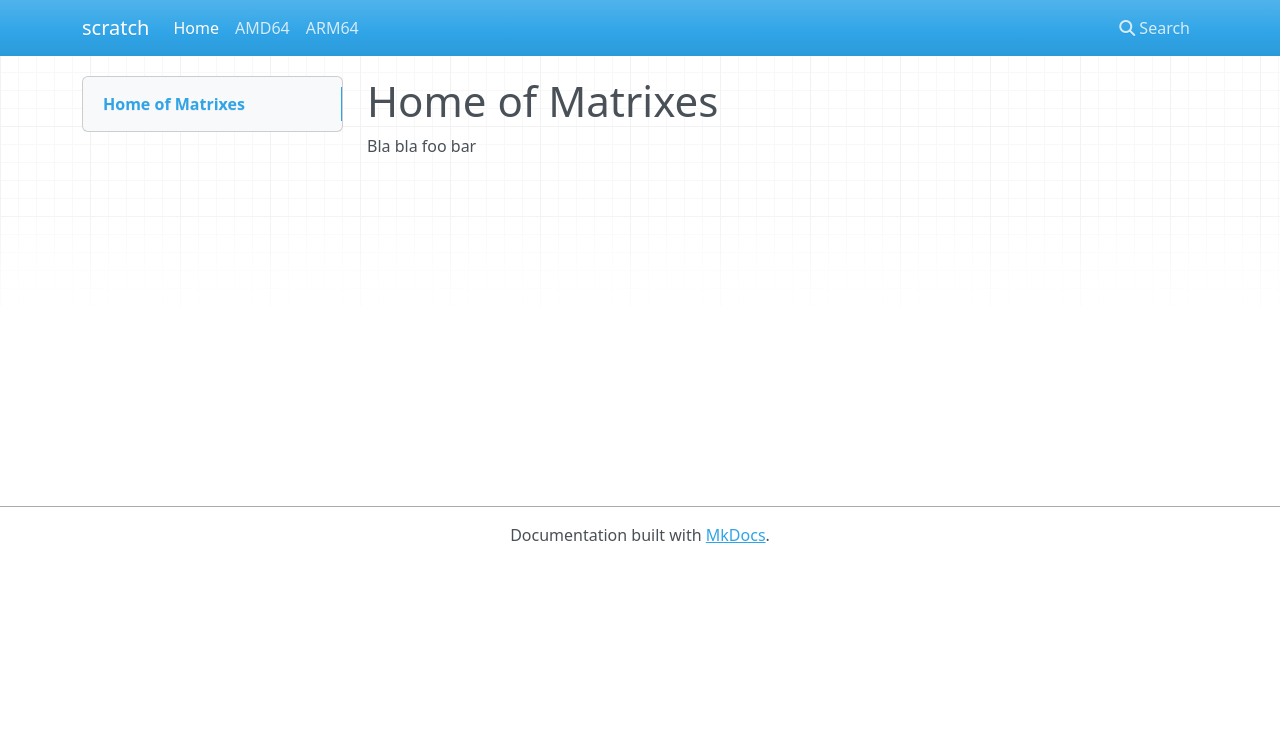
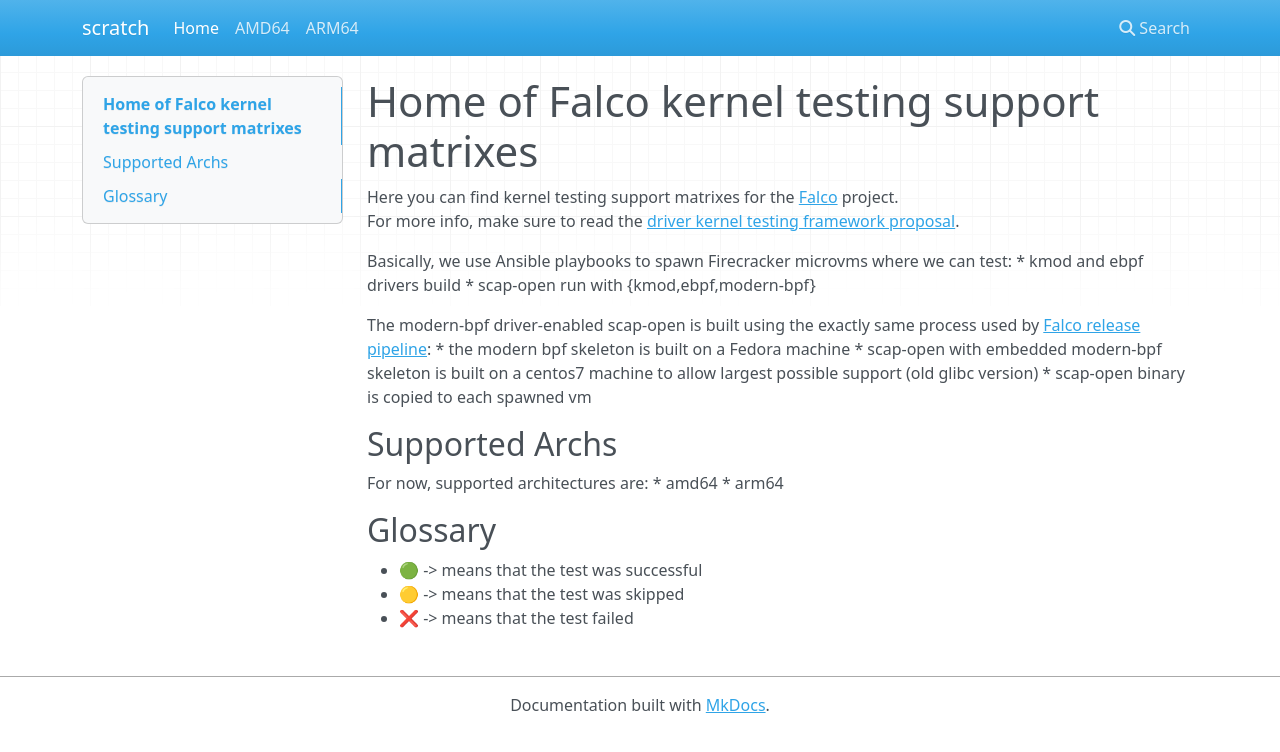
Before and after one commit to FedeDP/scratch, an MkDocs documentation site: the page built from docs/index.md, in a window 1280 px wide. Shown: the top 752 px of the page. Built offline with MkDocs 1.6.1, drawn with Linux system fonts in a browser that asks for light colours; nearby versions of some CDN libraries.

Commit message:
wip
Signed-off-by: Federico Di Pierro <nierro92@gmail.com>

```diff
--- a/docs/index.md
+++ b/docs/index.md
@@ -1,3 +1,25 @@
-# Home of Matrixes
+# Home of Falco kernel testing support matrixes
 
-Bla bla foo bar
+Here you can find kernel testing support matrixes for the [Falco](https://falco.org/) project.
+For more info, make sure to read the [driver kernel testing framework proposal](https://github.com/falcosecurity/libs/blob/master/proposals/20230530-driver-kernel-testing-framework.md).
+
+Basically, we use Ansible playbooks to spawn Firecracker microvms where we can test:
+* kmod and ebpf drivers build
+* scap-open run with {kmod,ebpf,modern-bpf}
+
+The modern-bpf driver-enabled scap-open is built using the exactly same process used by [Falco release pipeline](https://github.com/falcosecurity/falco/blob/master/.github/workflows/reusable_build_packages.yaml#L15):
+* the modern bpf skeleton is built on a Fedora machine
+* scap-open with embedded modern-bpf skeleton is built on a centos7 machine to allow largest possible support (old glibc version)
+* scap-open binary is copied to each spawned vm
+
+## Supported Archs
+
+For now, supported architectures are:
+* amd64
+* arm64
+
+## Glossary
+
+* 🟢 -> means that the test was successful
+* 🟡 -> means that the test was skipped
+* ❌ -> means that the test failed
```
